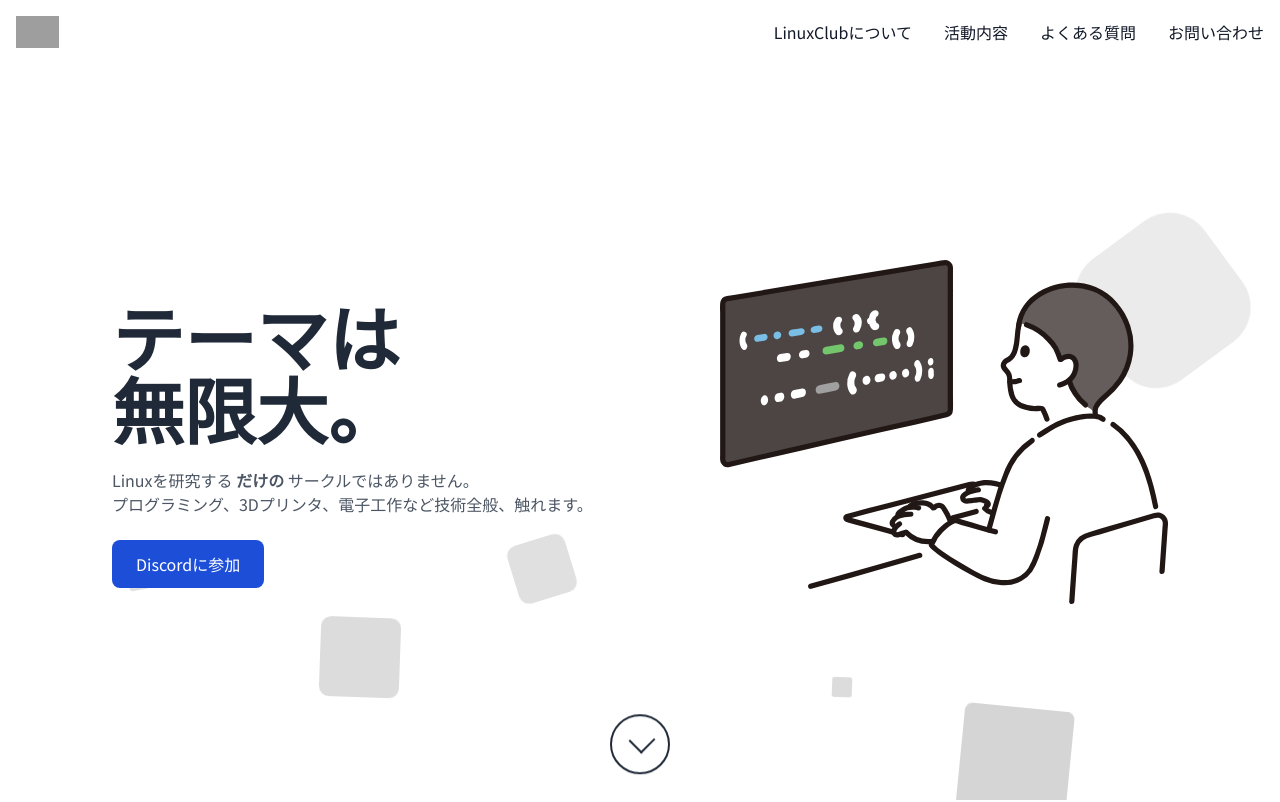
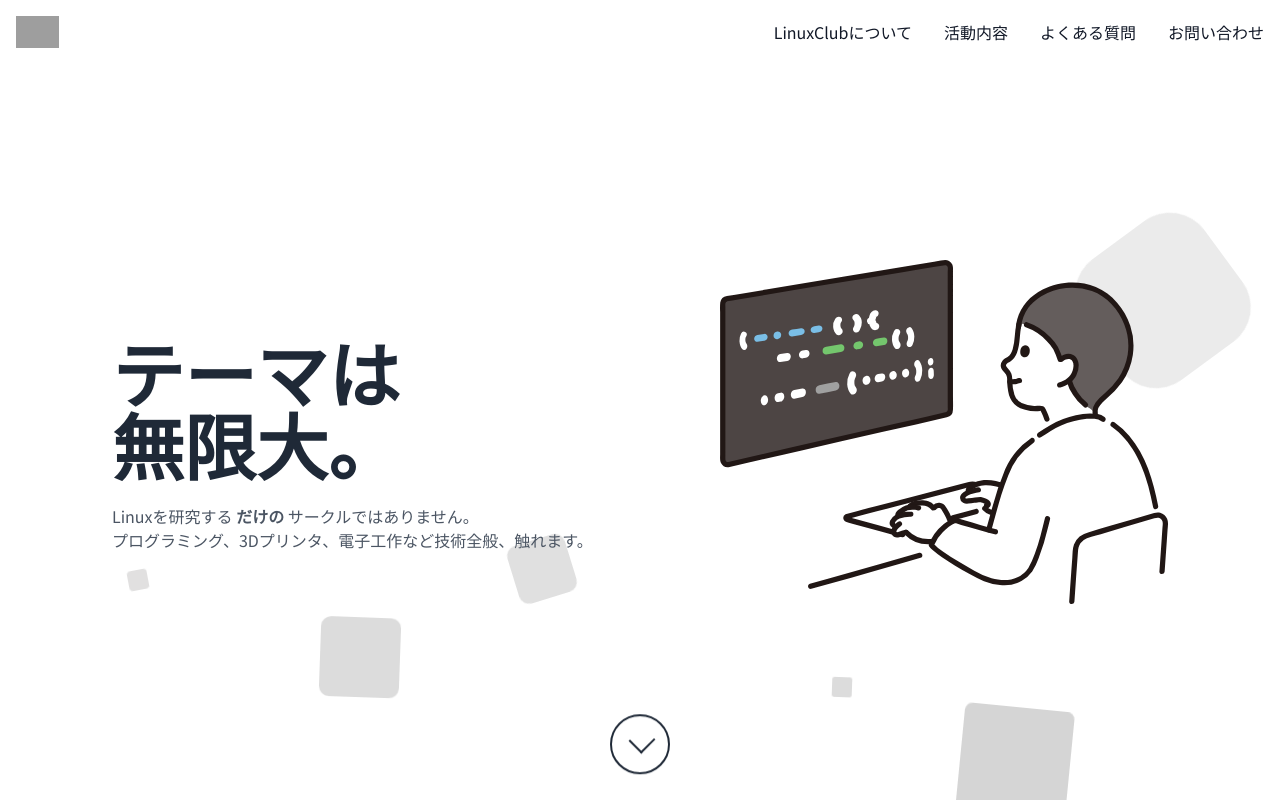
Before and after one commit to lc-tut/official-page, a React (Vite) app: page / in a window 1280 px wide. Shown: the top 802 px of the page. Built offline with nearby package versions, Linux system fonts and the light colour scheme; grey boxes are pictures that could not be loaded.

Commit message:
fix: Discord招待リンクを削除

```diff
--- a/src/components/Hero/index.tsx
+++ b/src/components/Hero/index.tsx
@@ -20,14 +20,14 @@ export default function Hero() {
               プログラミング、3Dプリンタ、電子工作など技術全般、触れます。
             </h2>
 
-            <div className="flex flex-col mt-6 space-y-3 lg:space-y-0 lg:flex-row">
+            {/* <div className="flex flex-col mt-6 space-y-3 lg:space-y-0 lg:flex-row">
               <a
                 href="https://discord.gg/lcn"
                 className="px-6 py-3 text-white bg-blue-700 rounded-lg hover:bg-blue-800"
               >
                 Discordに参加
               </a>
-            </div>
+            </div> */}
           </div>
 
           <div className="flex lg:justify-end basis-1/2 text-center w-full md:pl-2 mt-8 lg:mt-0 lg:w-1/2">
```
